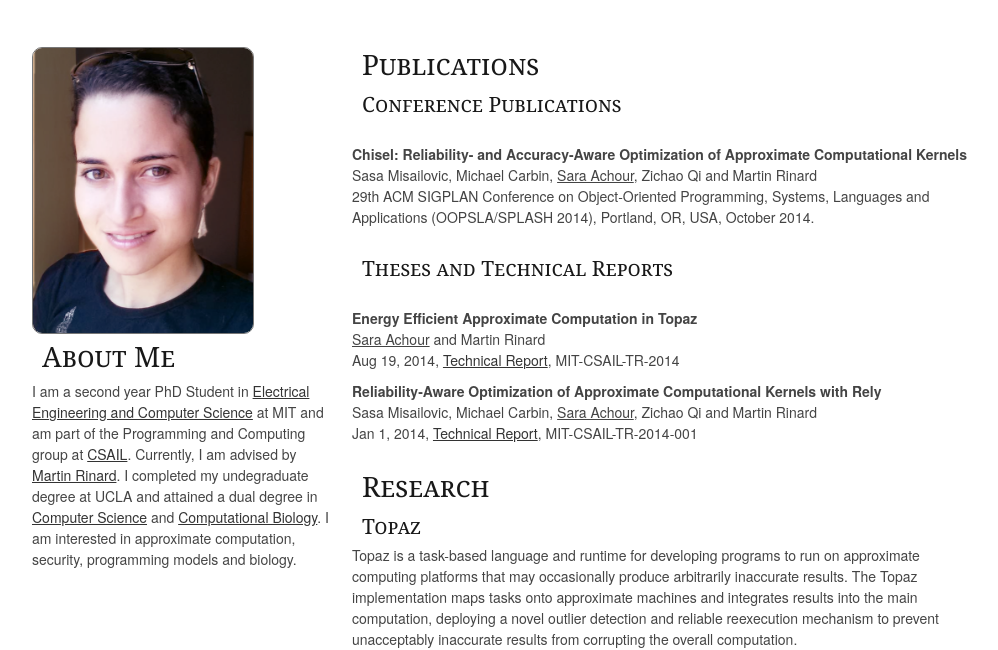
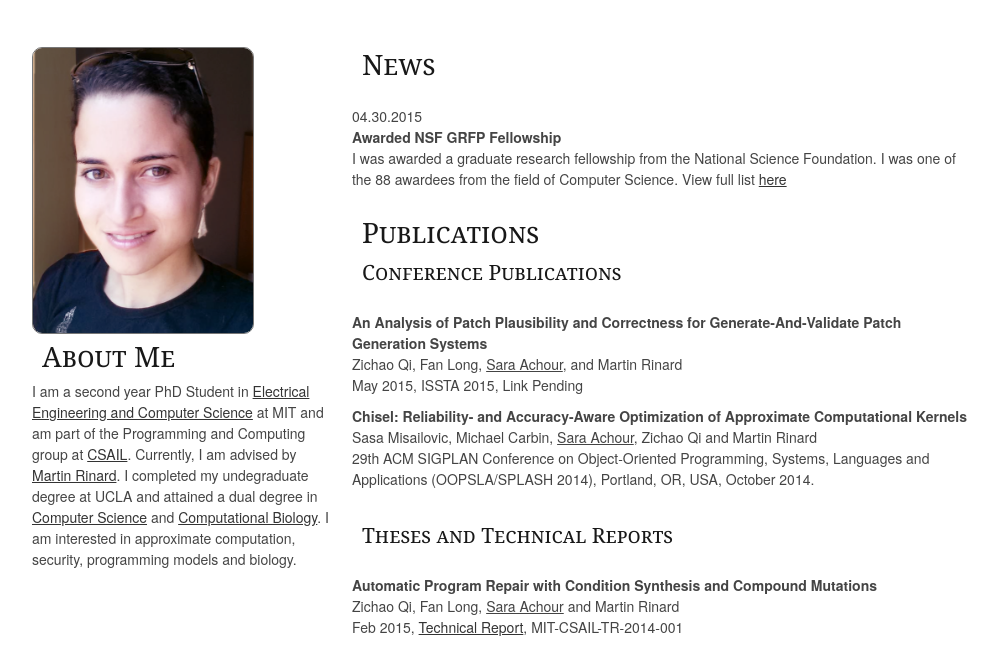
Before and after one commit to sarachour/sachour-website, a plain HTML site: page index.html in a window 1280 px wide. Shown: the part 174-824 px from the top of the page, without its empty margins (138-1136 px from the left). Drawn offline with Linux system fonts and the light colour scheme.

Commit message:
added some things to personal website

```diff
--- a/css/style.css
+++ b/css/style.css
@@ -75,6 +75,20 @@
 .travel.description {
 	display:block;
 }
+.news.title {
+	display:block-inline;
+	font-weight: bold;
+}
+.news.date {
+	display:block;
+	font-weight: normal;
+}
+.news.entry {
+	padding-top:5px;
+	padding-bottom:5px;
+}
+.news.text {
+}
 .pub.title {
 	display:block;
 	font-weight: bold;
--- a/index.html
+++ b/index.html
@@ -80,9 +80,27 @@
 				</p>
 		</div>
 		<div class="two-thirds column">
+			<h3 class="section">News</h3>
+			<p>
+			<div class="news entry">
+				<div><span class="news date">04.30.2015</span>
+				<span class="news title">Awarded NSF GRFP Fellowship</span></div>
+				<span class="news text">I was awarded a graduate research fellowship from the National Science Foundation. I was one of the 88 awardees from the field of Computer Science. View full list <a href="https://www.fastlane.nsf.gov/grfp/AwardeeList.do?method=loadAwardeeList">here</a></span>
+			</div>
+			</p>
 			<h3 class="section">Publications</h3>
 			<h4 class="section">Conference Publications</h4>
 			<p>
+				<div class="pub entry">
+				<span  class="pub title">
+					An Analysis of Patch Plausibility and Correctness for Generate-And-Validate Patch Generation Systems ﻿
+				</span>
+				<span class="pub author">
+					Zichao Qi, Fan Long, <u>Sara Achour</u>, and Martin Rinard
+				</span>
+				May 2015, ISSTA 2015, Link Pending
+				</div>
+
 				<div class="pub entry">
 				<span  class="pub title">
 					Chisel: Reliability- and Accuracy-Aware Optimization of Approximate Computational Kernels
@@ -92,9 +110,22 @@
 				</span>
 				29th ACM SIGPLAN Conference on Object-Oriented Programming, Systems, Languages and Applications (OOPSLA/SPLASH 2014), Portland, OR, USA, October 2014. <br>
 				</div>
+				<div class="pub entry">
+
+
 			</p>
 			<h4 class="section">Theses and Technical Reports</h4>
 			<p>
+				<div class="pub entry">
+				<span  class="pub title">
+					Automatic Program Repair with Condition Synthesis and Compound Mutations ﻿
+				</span>
+				<span class="pub author">
+					Zichao Qi, Fan Long, <u>Sara Achour</u> and Martin Rinard
+				</span>
+				Feb 2015, <a href="http://dspace.mit.edu/handle/1721.1/83843">Technical Report</a>, MIT-CSAIL-TR-2014-001<br>
+				</div>
+
 				<div class="pub entry">
 				<span class="pub title">
 					Energy Efficient Approximate Computation in Topaz
@@ -102,7 +133,7 @@
 				<span class="pub author">
 					<u>Sara Achour</u> and Martin Rinard
 				</span>
-				Aug 19, 2014, <a href="http://hdl.handle.net/1721.1/88926">Technical Report</a>, MIT-CSAIL-TR-2014
+				Jan 2015, Master's Thesis (link tbd)
 				</div>
 
 				<div class="pub entry">
```
